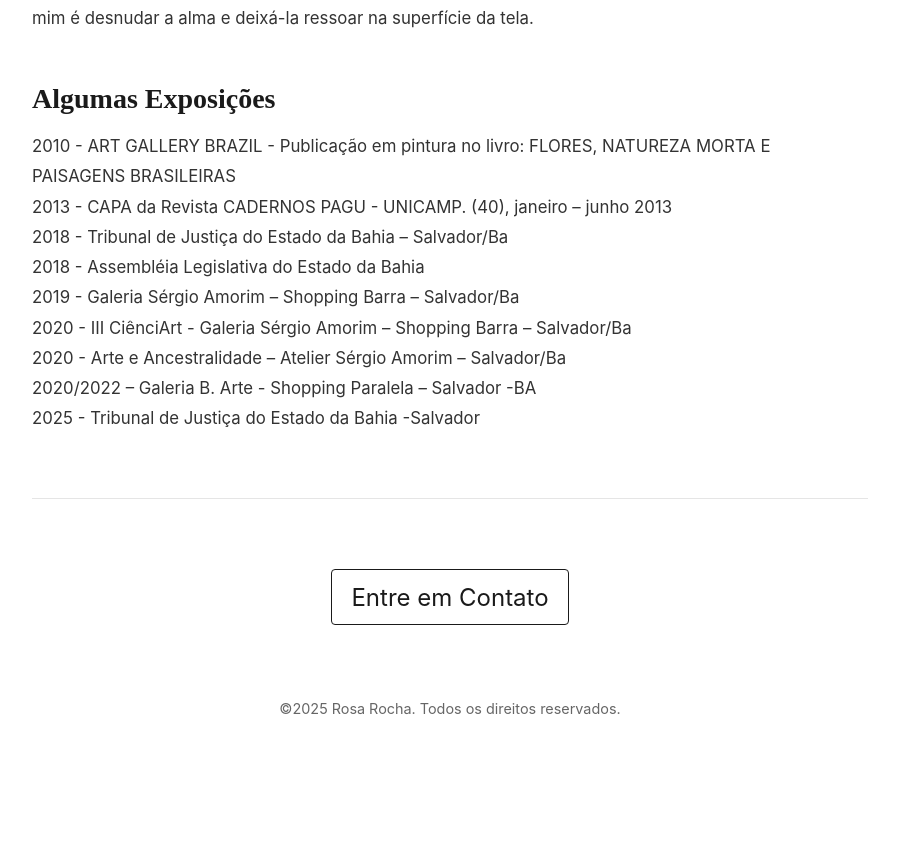
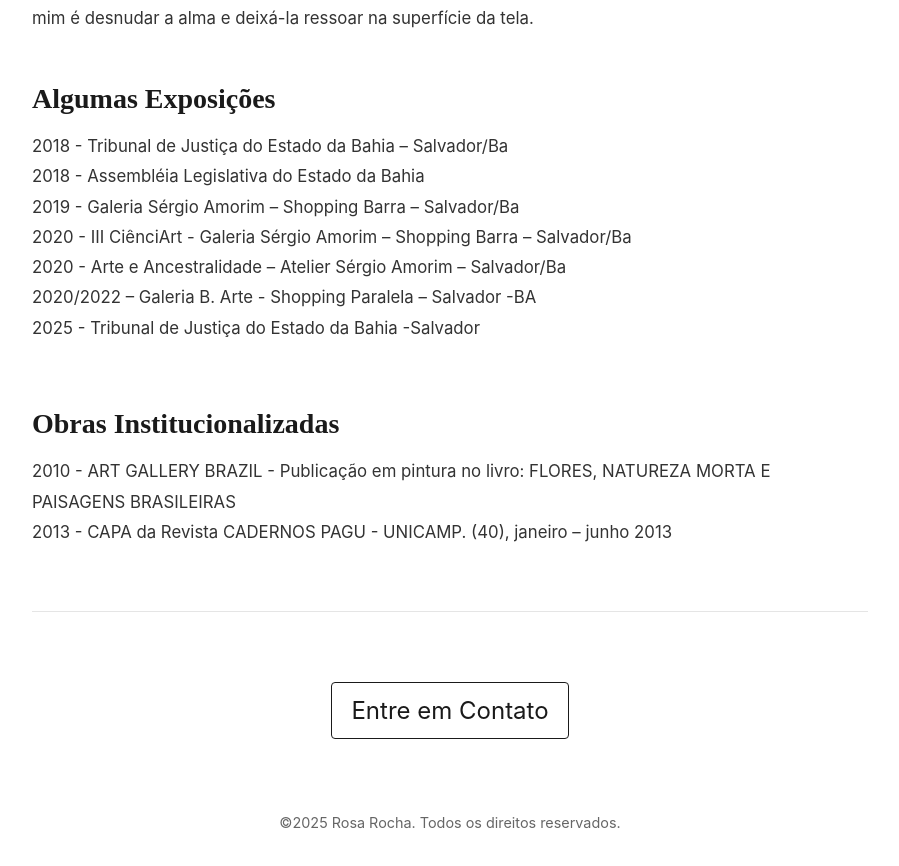
Before and after one commit to leodeutsch/portfolio-arts, a React (Vite) app: page /about in a window 1280 px wide. Shown: the part 1201-2067 px from the top of the page, without its empty margins (190-1089 px from the left). Before the commit the page ends 1969 px from the top, so only its background shows below. Built offline with nearby package versions, Linux system fonts and the light colour scheme.

Commit message:
Fixed about section

```diff
--- a/src/pages/About/index.tsx
+++ b/src/pages/About/index.tsx
@@ -36,14 +36,6 @@ export const About: React.FC = () => {
         <S.Section>
           <S.SectionTitle>{t("about.exhibitions")}</S.SectionTitle>
           <S.SectionContent>
-            {
-              "2010 - ART GALLERY BRAZIL - Publicação em pintura no livro: FLORES, NATUREZA MORTA E PAISAGENS BRASILEIRAS"
-            }
-            <br />
-            {
-              "2013 - CAPA da Revista CADERNOS PAGU - UNICAMP. (40), janeiro – junho 2013"
-            }
-            <br />
             {"2018 - Tribunal de Justiça do Estado da Bahia – Salvador/Ba"}
             <br />
             {"2018 - Assembléia Legislativa do Estado da Bahia"}
@@ -61,6 +53,21 @@ export const About: React.FC = () => {
             {"2020/2022 – Galeria B. Arte - Shopping Paralela – Salvador -BA"}
             <br />
             {"2025 - Tribunal de Justiça do Estado da Bahia -Salvador"}
+          </S.SectionContent>
+        </S.Section>
+      </S.ContentSection>
+
+      <S.ContentSection>
+        <S.Section>
+          <S.SectionTitle>{t("about.awards")}</S.SectionTitle>
+          <S.SectionContent>
+            {
+              "2010 - ART GALLERY BRAZIL - Publicação em pintura no livro: FLORES, NATUREZA MORTA E PAISAGENS BRASILEIRAS"
+            }
+            <br />
+            {
+              "2013 - CAPA da Revista CADERNOS PAGU - UNICAMP. (40), janeiro – junho 2013"
+            }
           </S.SectionContent>
         </S.Section>
       </S.ContentSection>
--- a/src/utils/translations.ts
+++ b/src/utils/translations.ts
@@ -32,9 +32,9 @@ export const translations: Record<"pt" | "en", Translation> = {
       biography: "Biografia",
       biographyText: `Nasci em Gandu, situada na região cacaueira do Sul da Bahia. Ainda criança, tive os primeiros contatos com tintas e pincéis, guiada pelo olhar atento da professora Ismênia, uma estimada tia – cuja presença marcante na minha vida foi um farol e inspiração, desde o início da minha caminhada.
 Após concluir o curso de Letras, mergulhei no universo denso e fascinante dos escritores realistas – cujas temáticas marcadas por humanidade e crítica social, passaram a habitar o meu imaginário e hoje reverberam nas minhas obras.
-Mais tarde, real-izei o tão sonhado encontro com as Artes Plásticas, e na Pintura descobri a linguagem capaz de desnudar alma e revelar a minha visão de mundo. Por meio das cores e das formas, dou corpo à memória, ao tempo, ao aspecto cultural e à paisagem baiana a qual tanto me inspira.`,
+Mais tarde, realizei o tão sonhado encontro com as Artes Plásticas, e na Pintura descobri a linguagem capaz de desnudar alma e revelar a minha visão de mundo. Por meio das cores e das formas, dou corpo à memória, ao tempo, ao aspecto cultural e à paisagem baiana a qual tanto me inspira.`,
       exhibitions: "Algumas Exposições",
-      awards: "Prêmios",
+      awards: "Obras Institucionalizadas",
       visualArtist: "Artista Plástica",
       basedIn: "Reside em",
       artistJourney: "Trajetória Artística",
@@ -106,7 +106,7 @@ Minha arte se ancora na cultura baiana, mas não se limita a ela: ela é memóri
 After completing my degree in Literature, I immersed myself in the dense and fascinating universe of realist writers – whose themes, marked by humanity and social criticism, began to inhabit my imagination and today reverberate in my works.
 Later, I realized the long-awaited encounter with the Visual Arts, and in Painting I discovered the language capable of baring the soul and revealing my vision of the world.`,
       exhibitions: "Some Exhibitions",
-      awards: "Awards",
+      awards: "Institutionalized Works",
       visualArtist: "Fine Artist",
       basedIn: "Reside in",
       artistJourney: "Artistic Journey",
```
